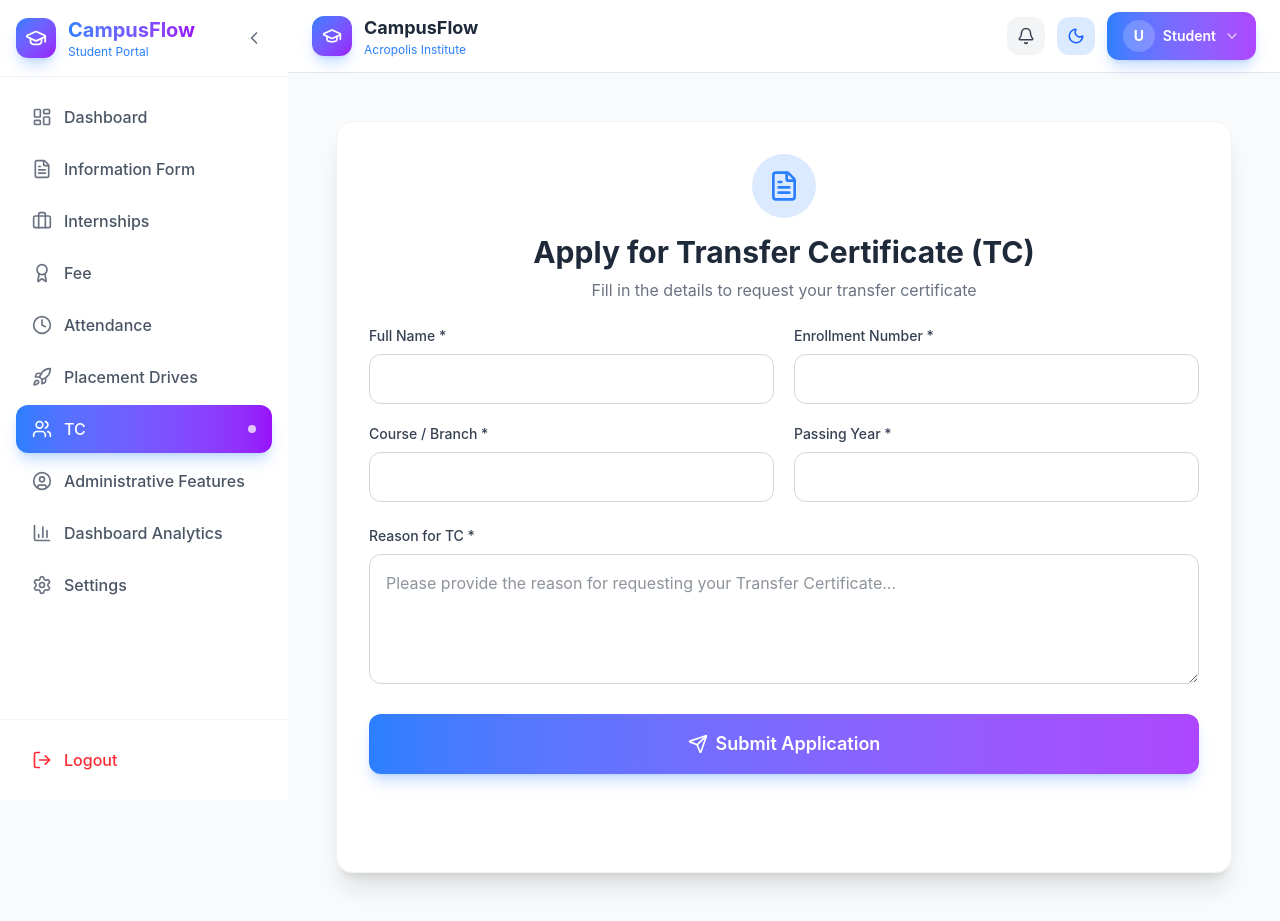
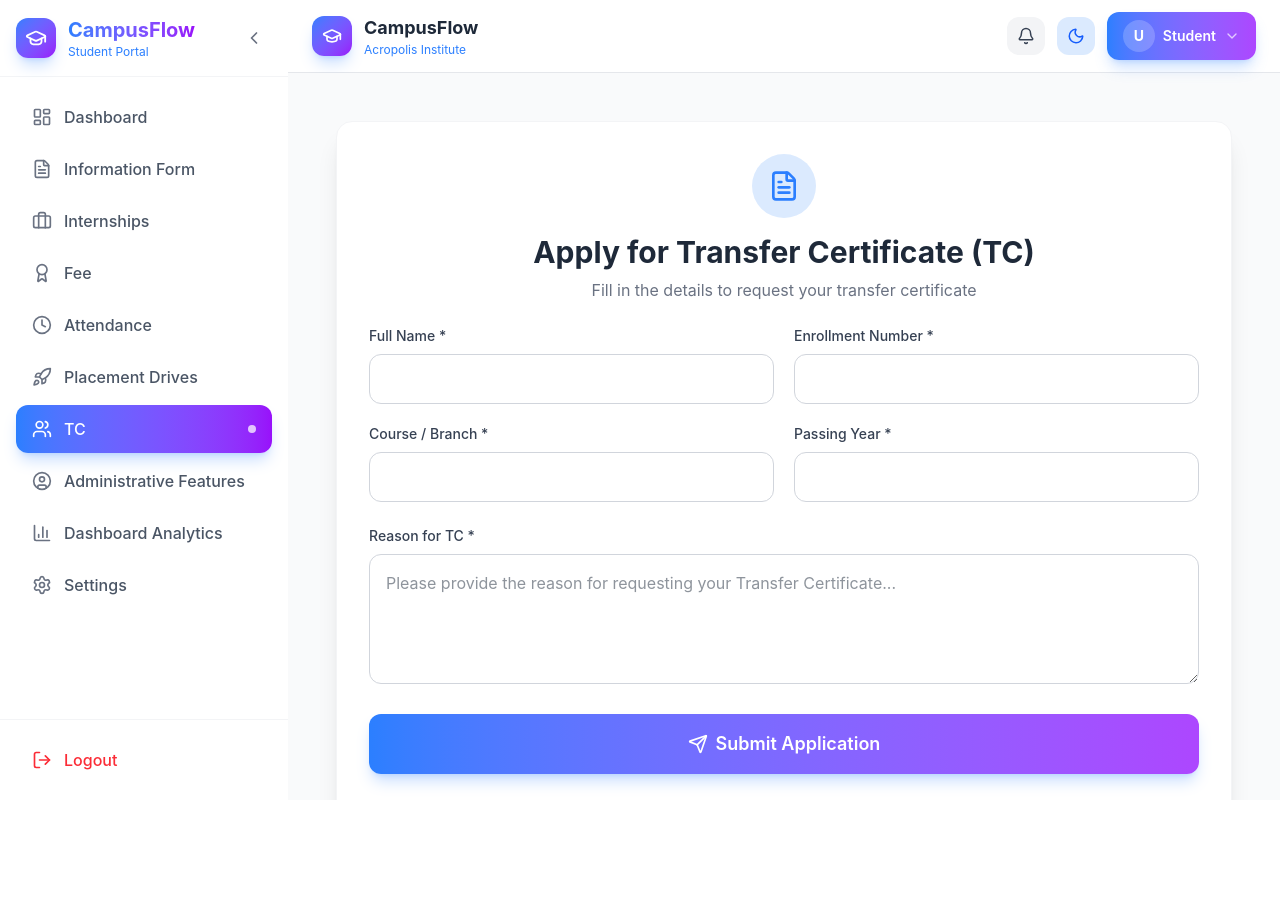
Before and after one commit to Piyush200516/CampusFlow, a React (Vite) app: page /TC in a window 1280 px wide. After the commit the page ends 800 px from the top, so only its background shows below. Built offline with nearby package versions, Linux system fonts and the light colour scheme.

Commit message:
update-layout

```diff
--- a/src/pages/Student/Layout.jsx
+++ b/src/pages/Student/Layout.jsx
@@ -27,7 +27,7 @@ export default function Layout() {
   }, [isMobile]);
 
   return (
-    <div className={`flex min-h-screen ${isDarkMode ? "bg-gray-900" : "bg-gray-50"}`}>
+    <div className={`flex h-screen overflow-hidden ${isDarkMode ? "bg-gray-900" : "bg-gray-50"}`}>
       {/* Mobile Sidebar Overlay */}
       {sidebarOpen && (
         <div
@@ -38,14 +38,14 @@ export default function Layout() {
 
       {/* Sidebar - Hidden on mobile unless opened */}
       <div className={`
-        fixed lg:static inset-y-0 left-0 z-50 transform transition-all duration-300 lg:transform-none
+        fixed lg:static inset-y-0 left-0 z-50 transform transition-all duration-300 lg:transform-none h-full
         ${sidebarOpen ? "translate-x-0" : "-translate-x-full lg:translate-x-0"}
       `}>
         <Sidebar onClose={() => setSidebarOpen(false)} />
       </div>
 
       {/* Main Content */}
-      <div className="flex-1 flex flex-col min-h-screen">
+      <div className="flex-1 flex flex-col h-full overflow-hidden">
         <Topbar onMenuClick={() => setSidebarOpen(true)} />
         <main
           className={`flex-1 p-4 md:p-6 overflow-auto transition-colors duration-300 ${
```
